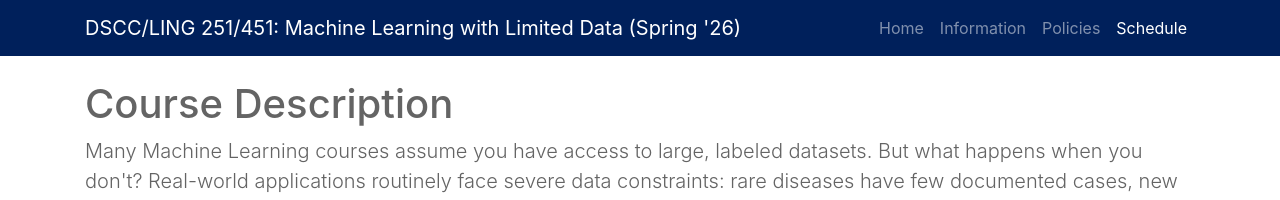
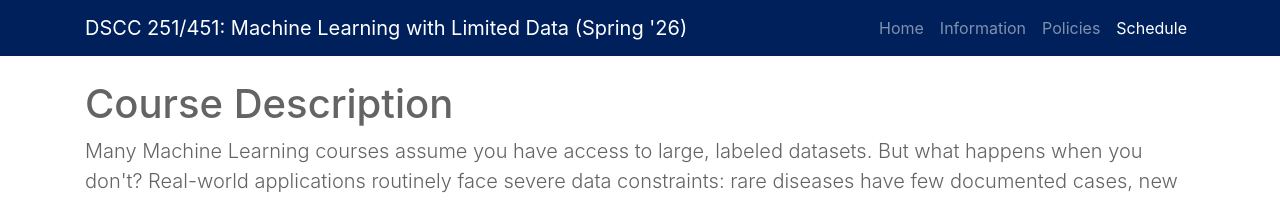
Before and after one commit to cmdowney88/cmdowney88.github.io, a Jekyll site: the page teaching/dscc251/spring26/index.html, which Jekyll copies as it is, in a window 1280 px wide. Shown: the top 200 px of the page. Built offline with Jekyll 4.4.1, drawn with Linux system fonts in a browser that asks for light colours.

Commit message:
Make course titles less verbose

```diff
--- a/teaching/dscc251/spring26/index.html
+++ b/teaching/dscc251/spring26/index.html
@@ -4,7 +4,7 @@
 <head>
 	<meta charset="utf-8">
 	<meta name="viewport" content="width=device-width, initial-scale=1.0">
-	<title>UR DSCC/LING 251/451 (Spring 2026)</title>
+	<title>DSCC 251/451 (Spring 2026)</title>
 	<!-- Bootstrap core CSS -->
 	<link rel="stylesheet" href="https://stackpath.bootstrapcdn.com/bootstrap/4.4.1/css/bootstrap.min.css" integrity="sha384-Vkoo8x4CGsO3+Hhxv8T/Q5PaXtkKtu6ug5TOeNV6gBiFeWPGFN9MuhOf23Q9Ifjh" crossorigin="anonymous">
 	<!-- Custom styles -->
@@ -15,7 +15,7 @@
 	<!-- Navigation -->
 	<nav class="navbar navbar-expand-lg navbar-dark fixed-top" style="background-color: #00205b;" id="mainNav">
 		<div class="container">
-			<a class="navbar-brand" href="#page-top">DSCC/LING 251/451: Machine Learning with Limited Data (Spring '26)</a>
+			<a class="navbar-brand" href="#page-top">DSCC 251/451: Machine Learning with Limited Data (Spring '26)</a>
 			<button class="navbar-toggler" type="button" data-toggle="collapse" data-target="#navbarResponsive" aria-controls="navbarResponsive" aria-expanded="false" aria-label="Toggle navigation">
 				<span class="navbar-toggler-icon"></span>
 			</button>
--- a/teaching/ling250/spring26/index.html
+++ b/teaching/ling250/spring26/index.html
@@ -4,7 +4,7 @@
 <head>
 	<meta charset="utf-8">
 	<meta name="viewport" content="width=device-width, initial-scale=1.0">
-	<title>UR LING 250/450 (Spring 2026)</title>
+	<title>LING 250/450 (Spring 2026)</title>
 	<!-- Bootstrap core CSS -->
 	<link rel="stylesheet" href="https://stackpath.bootstrapcdn.com/bootstrap/4.4.1/css/bootstrap.min.css" integrity="sha384-Vkoo8x4CGsO3+Hhxv8T/Q5PaXtkKtu6ug5TOeNV6gBiFeWPGFN9MuhOf23Q9Ifjh" crossorigin="anonymous">
 	<!-- Custom styles -->
```
